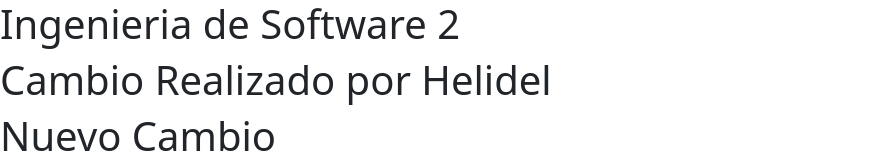
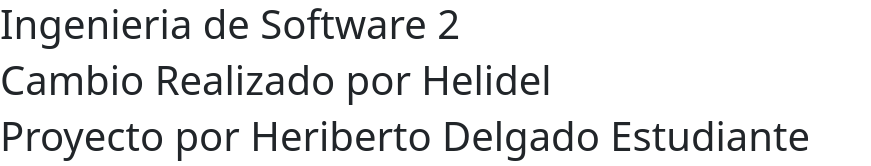
Before and after one commit to HelidelUni/proyecto2, a plain HTML site: page index.html in a window 1280 px wide. Shown: the top 166 px of the page, without its empty margins (0-871 px from the left). Drawn offline with nearby package versions, Linux system fonts and the light colour scheme.

Commit message:
Detalle de Titulo por helidel
Detalle de Titulo por helidel

```diff
--- a/index.html
+++ b/index.html
@@ -23,7 +23,7 @@
 
     <h1>Ingenieria de Software 2</h1>
 	<h1>Cambio Realizado por Helidel</h1>
-  <h1>Nuevo Cambio</h1>
+  <h1>Proyecto por Heriberto Delgado Estudiante</h1>
 
 	<div class="card" style="width: 25rem;">
 	<img src="https://concepto.de/wp-content/uploads/2015/03/software-1-e1550080097569.jpg" class="card-img-top" alt="IMAGEN EJEMPLO SOFTWARE 2">
```
